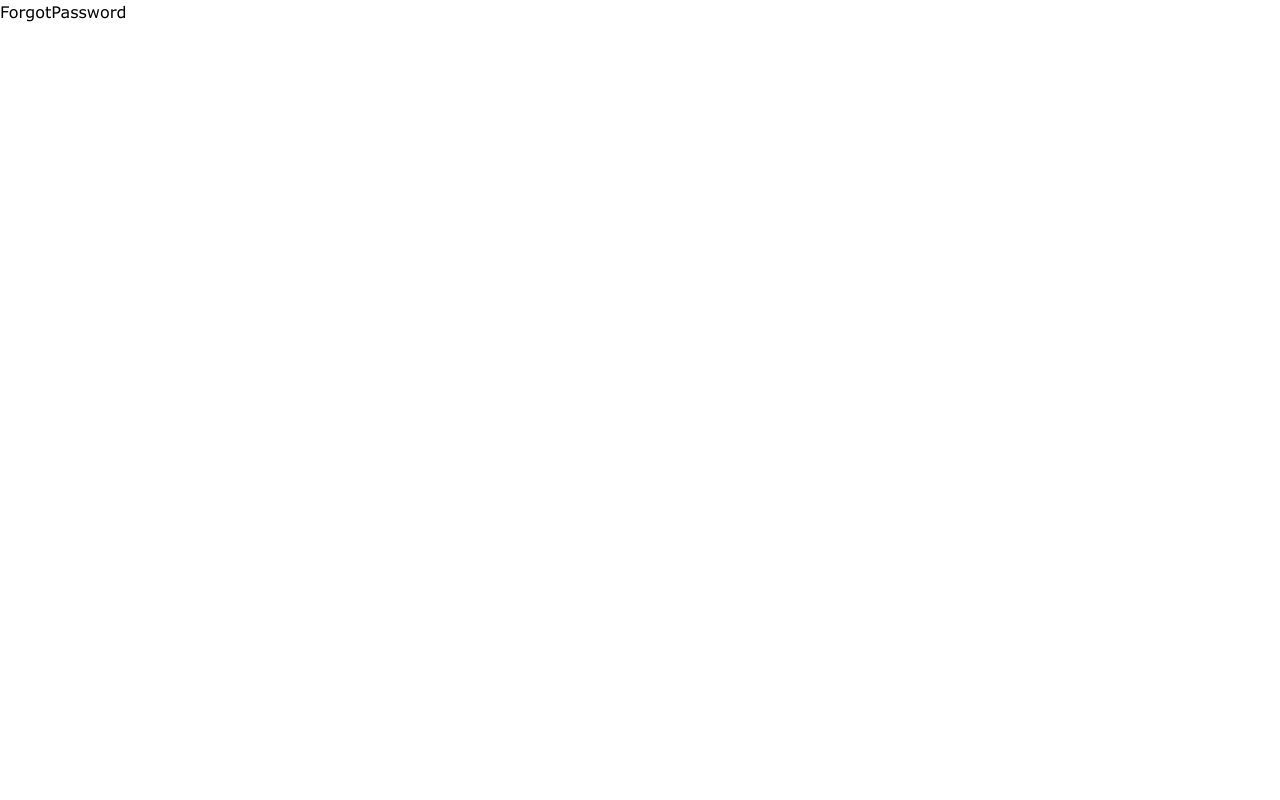
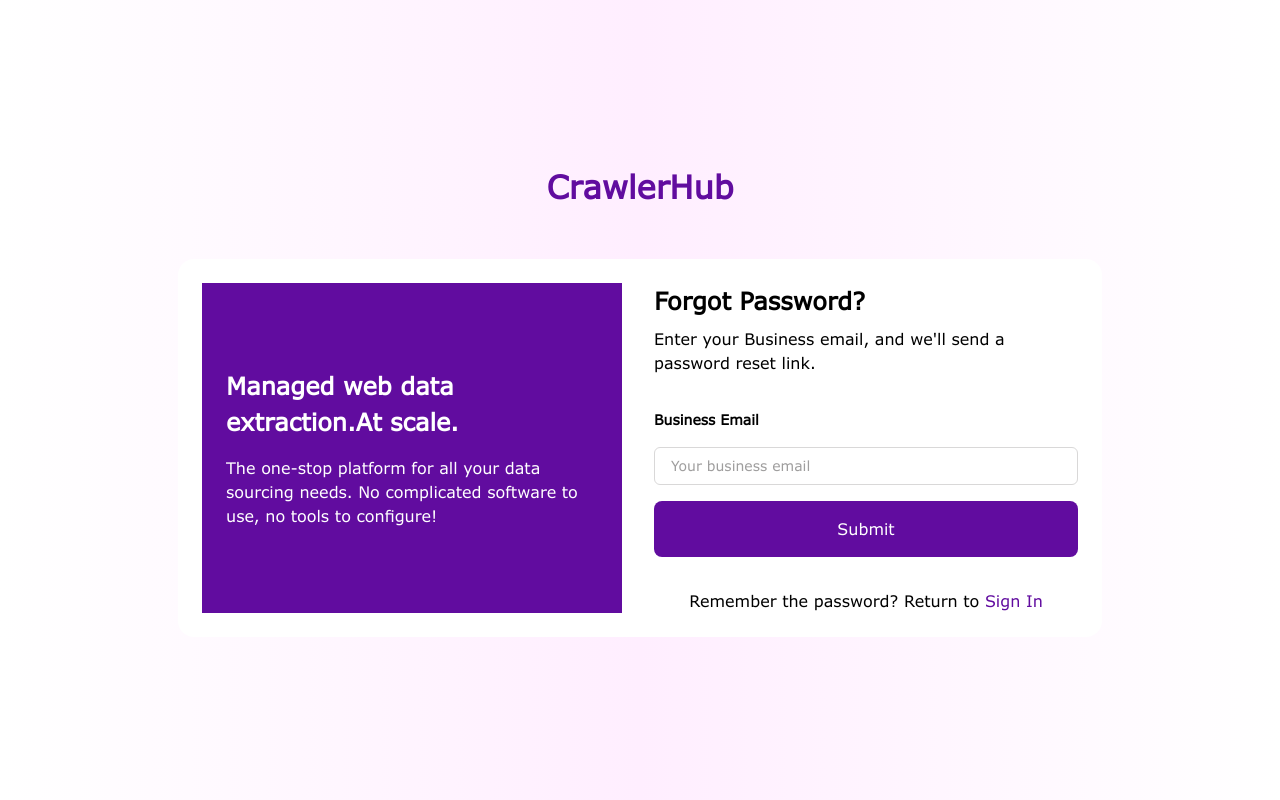
Before and after one commit to beecodeguy/crawlhub, a Next.js app: page /forgot-password in a window 1280 px wide. Built offline with nearby package versions, Linux system fonts and the light colour scheme.

Commit message:
create reset password and forgot password page

```diff
--- a/src/app/(auth)/forgot-password/page.tsx
+++ b/src/app/(auth)/forgot-password/page.tsx
@@ -1,7 +1,8 @@
+import ForgotPasswordForm from "@/containers/ForgotPasswordForm";
 import React from "react";
 
 const ForgotPassword = () => {
-  return <div>ForgotPassword</div>;
+  return <ForgotPasswordForm />;
 };
 
 export default ForgotPassword;
--- /dev/null
+++ b/src/app/(auth)/layout.tsx
@@ -0,0 +1,20 @@
+import AuthBanner from "@/components/containers/Banner/auth-banner";
+import React from "react";
+
+interface IProps {
+  children: React.ReactNode;
+}
+
+const AuthLayout: React.FC<IProps> = ({ children }) => {
+  return (
+    <div className="flex flex-col gap-6 items-center justify-center h-screen bg-gradient-custom">
+      <span className="typography-h3 text-primary">CrawlerHub</span>
+      <div className="p-3 bg-white flex gap-4 rounded-2xl">
+        <AuthBanner />
+        {children}
+      </div>
+    </div>
+  );
+};
+
+export default AuthLayout;
--- a/src/app/(auth)/login/page.tsx
+++ b/src/app/(auth)/login/page.tsx
@@ -1,17 +1,8 @@
 import LoginForm from "@/containers/LoginForm";
 import React from "react";
-import LoginBanner from "./_components/login-banner";
 
 const LogInPage = () => {
-  return (
-    <div className="flex flex-col gap-6 items-center justify-center h-screen bg-gradient-custom">
-      <span className="typography-h3 text-primary">CrawlerHub</span>
-      <div className="p-3 bg-white flex gap-4 rounded-2xl">
-        <LoginBanner />
-        <LoginForm />
-      </div>
-    </div>
-  );
+  return <LoginForm />;
 };
 
 export default LogInPage;
--- a/src/app/(auth)/login/_components/login-banner.tsx
+++ b/src/components/containers/Banner/auth-banner.tsx
@@ -1,8 +1,8 @@
 import React from "react";
 
-const LoginBanner = () => {
+const AuthBanner = () => {
   return (
-    <div className="p-3 w-[420px] bg-primary text-white flex flex-col gap-2 justify-center">
+    <div className="p-3 max-w-[420px] bg-primary text-white flex flex-col gap-2 justify-center">
       <span className="typography-h4">
         Managed web data extraction.At scale.
       </span>
@@ -14,4 +14,4 @@
   );
 };
 
-export default LoginBanner;
+export default AuthBanner;
--- /dev/null
+++ b/src/containers/ForgotPasswordForm/index.tsx
@@ -0,0 +1,64 @@
+"use client";
+
+import { Button } from "@/components/ui/button";
+import { Input } from "@/components/ui/input";
+import { Label } from "@/components/ui/label";
+import { zodResolver } from "@hookform/resolvers/zod";
+import Link from "next/link";
+import React from "react";
+import { useForm } from "react-hook-form";
+import * as z from "zod";
+
+const forgotPasswordSchema = z.object({
+  email: z.string().min(4),
+  password: z.string().min(4),
+});
+
+interface TForgotPasswordForm {
+  email: string;
+}
+
+const ForgotPasswordForm = () => {
+  const { register, handleSubmit } = useForm<TForgotPasswordForm>({
+    resolver: zodResolver(forgotPasswordSchema),
+  });
+
+  const onSubmit = () => {};
+
+  return (
+    <div className="space-y-4 max-w-[424px]">
+      <div className="flex flex-col gap-1">
+        <span className="typography-h4">Forgot Password?</span>
+        <span>
+          Enter your Business email, and we'll send a password reset link.
+        </span>
+      </div>
+      <form className="space-y-2" onSubmit={handleSubmit(onSubmit)}>
+        <div>
+          <Label>Business Email</Label>
+          <div className="mt-2">
+            <Input
+              {...register("email")}
+              id="email"
+              name="email"
+              type="email"
+              placeholder="Your business email"
+            />
+          </div>
+        </div>
+
+        <Button className="w-full mt-2" type="submit">
+          Submit
+        </Button>
+      </form>
+      <div className="typography-h5 text-center">
+        Remember the password? Return to{" "}
+        <Link href="/login" className="text-primary">
+          Sign In
+        </Link>
+      </div>
+    </div>
+  );
+};
+
+export default ForgotPasswordForm;
--- a/src/containers/LoginForm/index.tsx
+++ b/src/containers/LoginForm/index.tsx
@@ -1,4 +1,5 @@
 "use client";
+
 import React, { useRef } from "react";
 import { useForm, SubmitHandler } from "react-hook-form";
 import * as z from "zod";
--- a/src/containers/RegisterForm/index.tsx
+++ b/src/containers/RegisterForm/index.tsx
@@ -1,4 +1,5 @@
 "use client";
+
 import React from "react";
 import { Label } from "@/components/ui/label";
 import { Input } from "@/components/ui/input";
--- /dev/null
+++ b/src/containers/ResetPasswordForm/index.tsx
@@ -0,0 +1,68 @@
+"use client";
+
+import React from "react";
+import { useForm } from "react-hook-form";
+import * as z from "zod";
+import { zodResolver } from "@hookform/resolvers/zod";
+import { Label } from "@/components/ui/label";
+import { Input } from "@/components/ui/input";
+import { Button } from "@/components/ui/button";
+
+const resetPasswordSchema = z.object({
+  new_password: z.string().min(4),
+  confirm_password: z.string().min(4),
+});
+
+interface TResetPassword {
+  new_password: string;
+  confirm_password: string;
+}
+
+const ResetPasswordForm = () => {
+  const { register, handleSubmit } = useForm<TResetPassword>({
+    resolver: zodResolver(resetPasswordSchema),
+  });
+
+  const onSubmit = () => {};
+
+  return (
+    <div className="space-y-4">
+      <span className="typography-h4">Reset Your Password</span>
+      <form className="space-y-2" onSubmit={handleSubmit(onSubmit)}>
+        <div>
+          <Label>New Password</Label>
+          <div className="mt-2">
+            <Input
+              {...register("new_password")}
+              id="password"
+              name="password"
+              type="password"
+              placeholder="New Password"
+            />
+          </div>
+        </div>
+
+        <div>
+          <div className="flex items-center justify-between">
+            <Label>Confirm Password</Label>
+          </div>
+          <div className="mt-2">
+            <Input
+              {...register("confirm_password")}
+              id="password"
+              name="password"
+              type="password"
+              placeholder="Confirm Password"
+            />
+          </div>
+        </div>
+
+        <Button className="w-full mt-2" type="submit">
+          Reset Password
+        </Button>
+      </form>
+    </div>
+  );
+};
+
+export default ResetPasswordForm;
```
